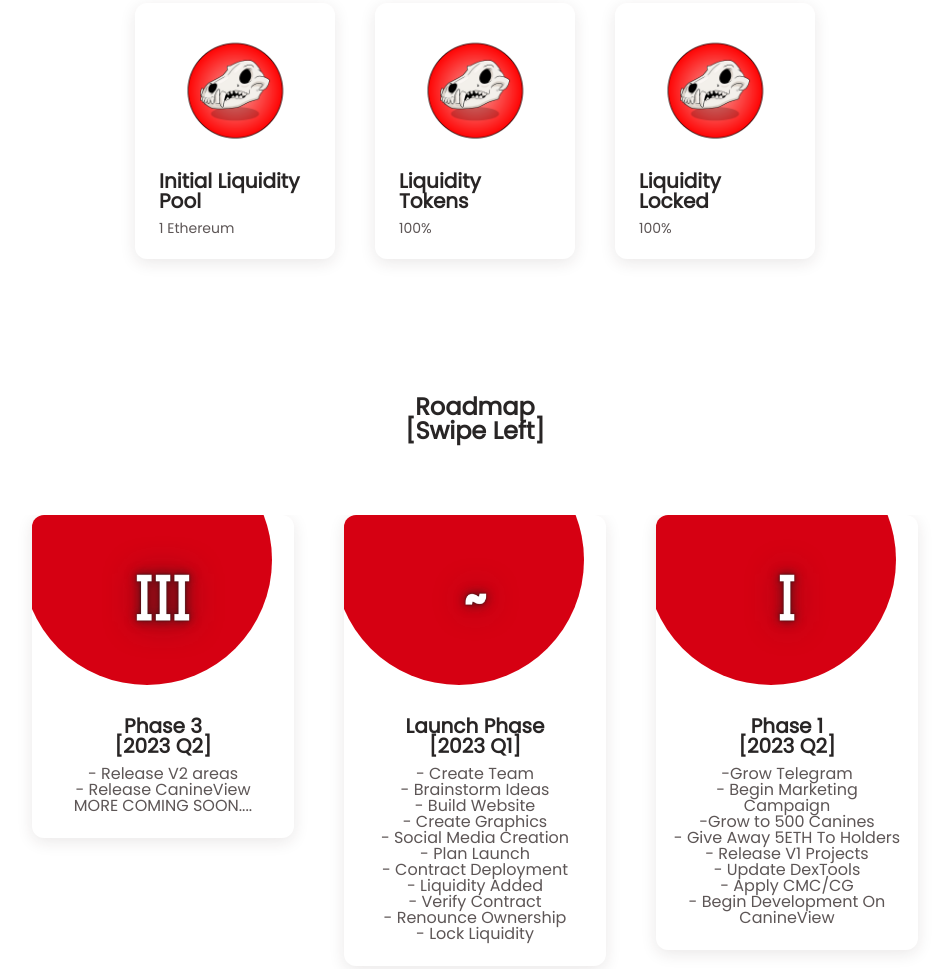
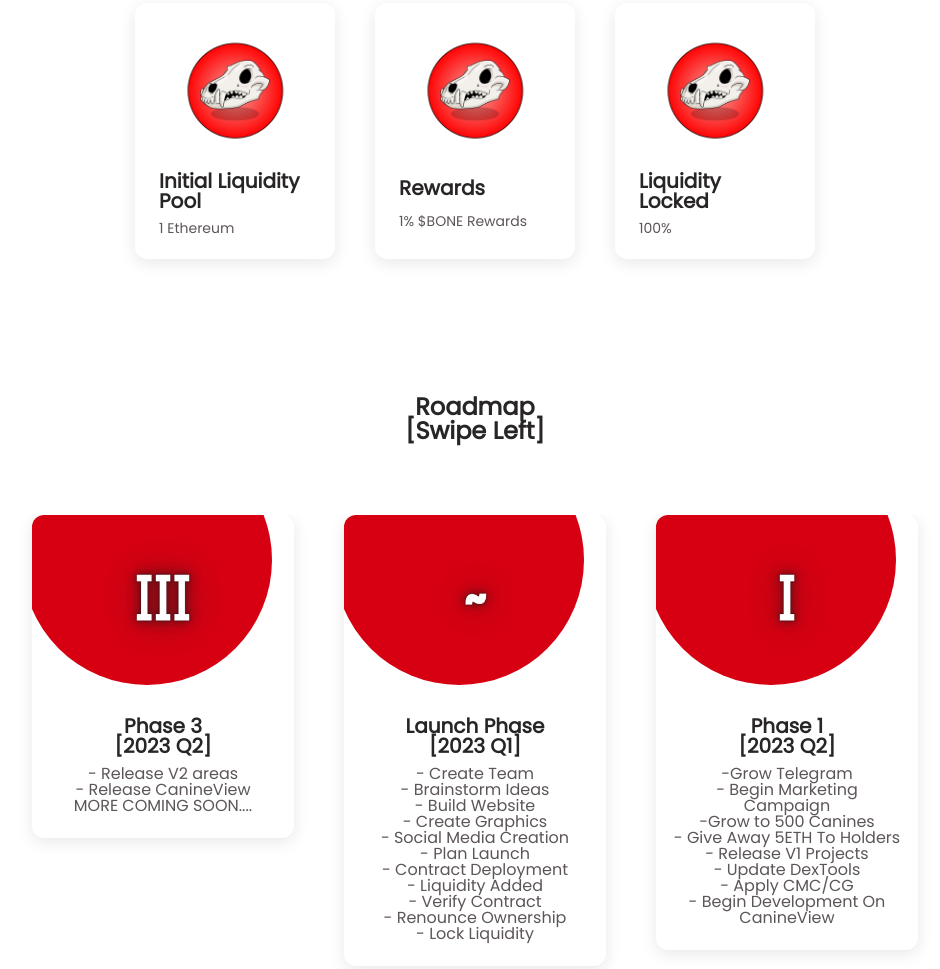
Before and after one commit to richie0x/richie0x.github.io, a plain HTML site: page index.html in a window 1280 px wide. Shown: the part 2088-3057 px from the top of the page, without its empty margins (165-1105 px from the left). Drawn offline with nearby package versions, Linux system fonts and the light colour scheme.

Commit message:
Update index.html

```diff
--- a/index.html
+++ b/index.html
@@ -176,8 +176,8 @@
                 <article class="gift__card">
                     <img src="public/gift5.png" alt="" class="gift__img">
 
-                    <h3 class="gift__price">Liquidity Tokens</h3>
-                    <span class="gift__title">100%</span>
+                    <h3 class="gift__price">Rewards</h3>
+                    <span class="gift__title">1% $BONE Rewards</span>
                 </article>
 
                 <article class="gift__card">
```
